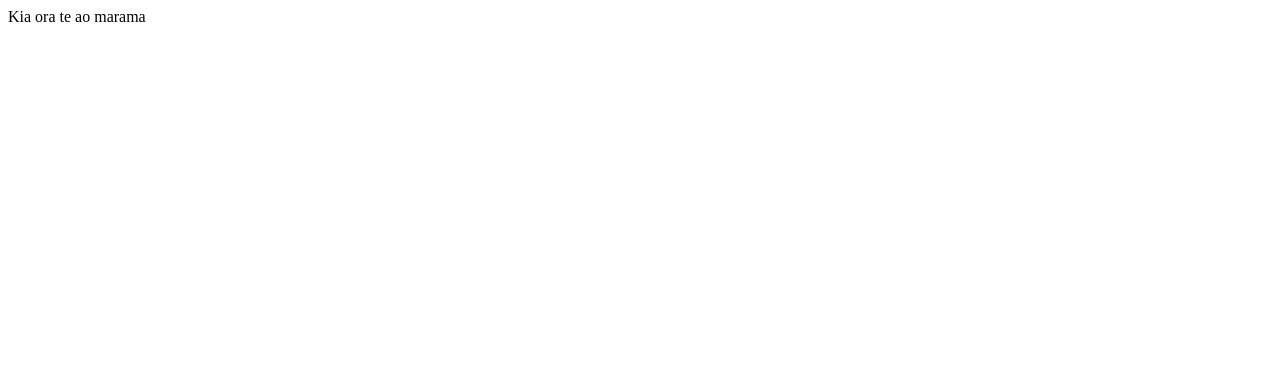
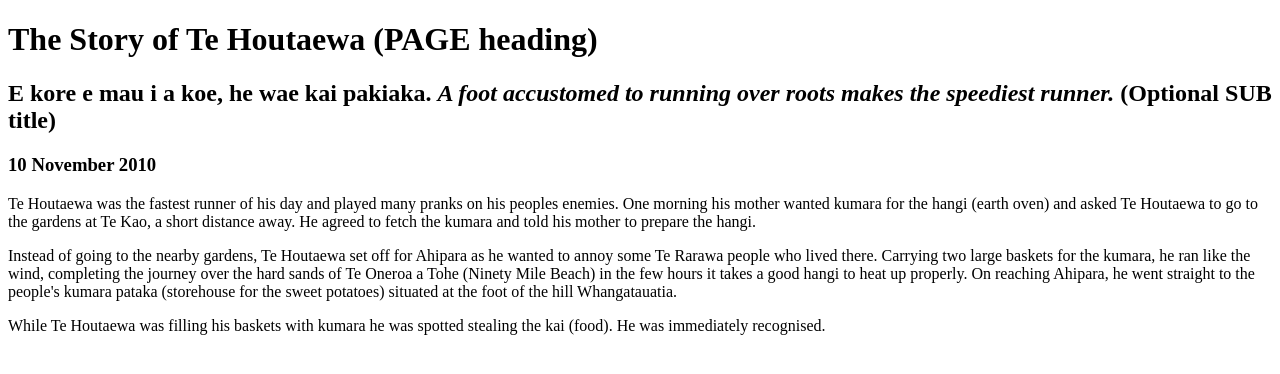
Before and after one commit to tony-luisi/tony-luisi.github.io, a plain HTML site: page index.html in a window 1280 px wide. Drawn offline with Linux system fonts and the light colour scheme.

Commit message:
added template

```diff
--- a/index.html
+++ b/index.html
@@ -1 +1,27 @@
-Kia ora te ao marama
+<!DOCTYPE html>
+<html>
+  <head>
+    <title>Stories and Legends (PAGE title) </title>
+    <meta charset="UTF-8">
+    <link href="your-stylesheet-link-here.css" rel="stylesheet" type="text/css">
+  </head>
+
+  <body>
+    <h1>The Story of Te Houtaewa (PAGE heading)</h1>
+    <h2>E kore e mau i a koe, he wae kai pakiaka. <em>A foot accustomed to running over roots makes the speediest runner.</em> (Optional SUB title) </h2>
+    <h3>10 November 2010</h3>
+
+    <p>
+      Te Houtaewa was the fastest runner of his day and played many pranks on his peoples enemies. One morning his mother wanted kumara for the hangi (earth oven) and asked Te Houtaewa to go to the gardens at Te Kao, a short distance away. He agreed to fetch the kumara and told his mother to prepare the hangi.
+    </p>
+    <p>
+      Instead of going to the nearby gardens, Te Houtaewa set off for Ahipara as he wanted to annoy some Te Rarawa people who lived there. Carrying two large baskets for the kumara, he ran like the wind, completing the journey over the hard sands of Te Oneroa a Tohe (Ninety Mile Beach) in the few hours it takes a good hangi to heat up properly. On reaching Ahipara, he went straight to the people's kumara pataka (storehouse for the sweet potatoes) situated at the foot of the hill Whangatauatia.
+    </p>
+    <p>
+      While Te Houtaewa was filling his baskets with kumara he was spotted stealing the kai (food). He was immediately recognised.
+    </p>
+
+    <!-- this is a comment. -->
+
+  </body>
+</html>
```
